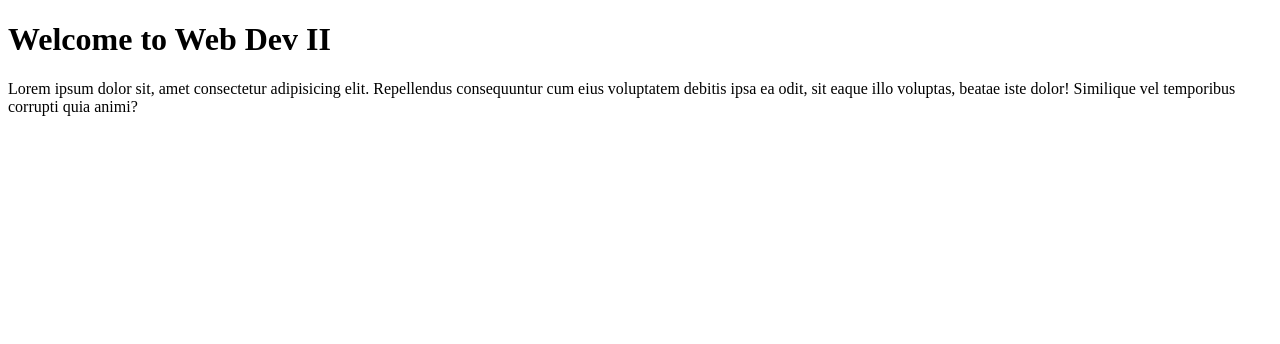
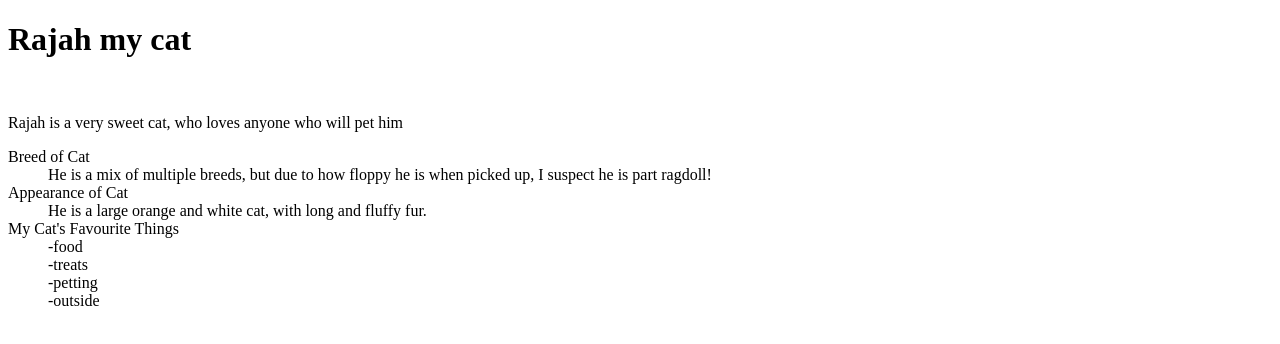
Before and after one commit to dyck0026/mtm6201-week1, a plain HTML site: page index.html in a window 1280 px wide. Drawn offline with Linux system fonts and the light colour scheme.

Commit message:
adds br to list

```diff
--- a/index.html
+++ b/index.html
@@ -4,15 +4,27 @@
     <meta charset="UTF-8">
     <meta http-equiv="X-UA-Compatible" content="IE=edge">
     <meta name="viewport" content="width=device-width, initial-scale=1.0">
-    <title>MTM6201 Web Dev II - Week 1</title>
+    <title>Stephanie Dyck</title>
     <link rel="stylesheet" href="css/main.css">
 </head>
 <body>
     <div class="wrapper">
-        <h1>Welcome to Web Dev II</h1>
-        <main>
-            <p>Lorem ipsum dolor sit, amet consectetur adipisicing elit. Repellendus consequuntur cum eius voluptatem debitis ipsa ea odit, sit eaque illo voluptas, beatae iste dolor! Similique vel temporibus corrupti quia animi?</p>
-        </main>
+        <h1>Rajah my cat</h1>
+        <img src="" alt="">
+        <p>Rajah is a very sweet cat, who loves anyone who will pet him</p>
+        <dl>
+            <dt>Breed of Cat</dt>
+            <dd>He is a mix of multiple breeds, but due to how floppy he is when picked up, I suspect he is part ragdoll!</dd>
+            <dt>Appearance of Cat</dt>
+            <dd>He is a large orange and white cat, with long and fluffy fur.</dd>
+            <dt>My Cat's Favourite Things</dt>
+            <dd>
+                -food<br>
+                -treats<br>
+                -petting<br>
+                -outside<br>
+            </dd>
+        </dl>
     </div>
 </body>
 </html>
```
